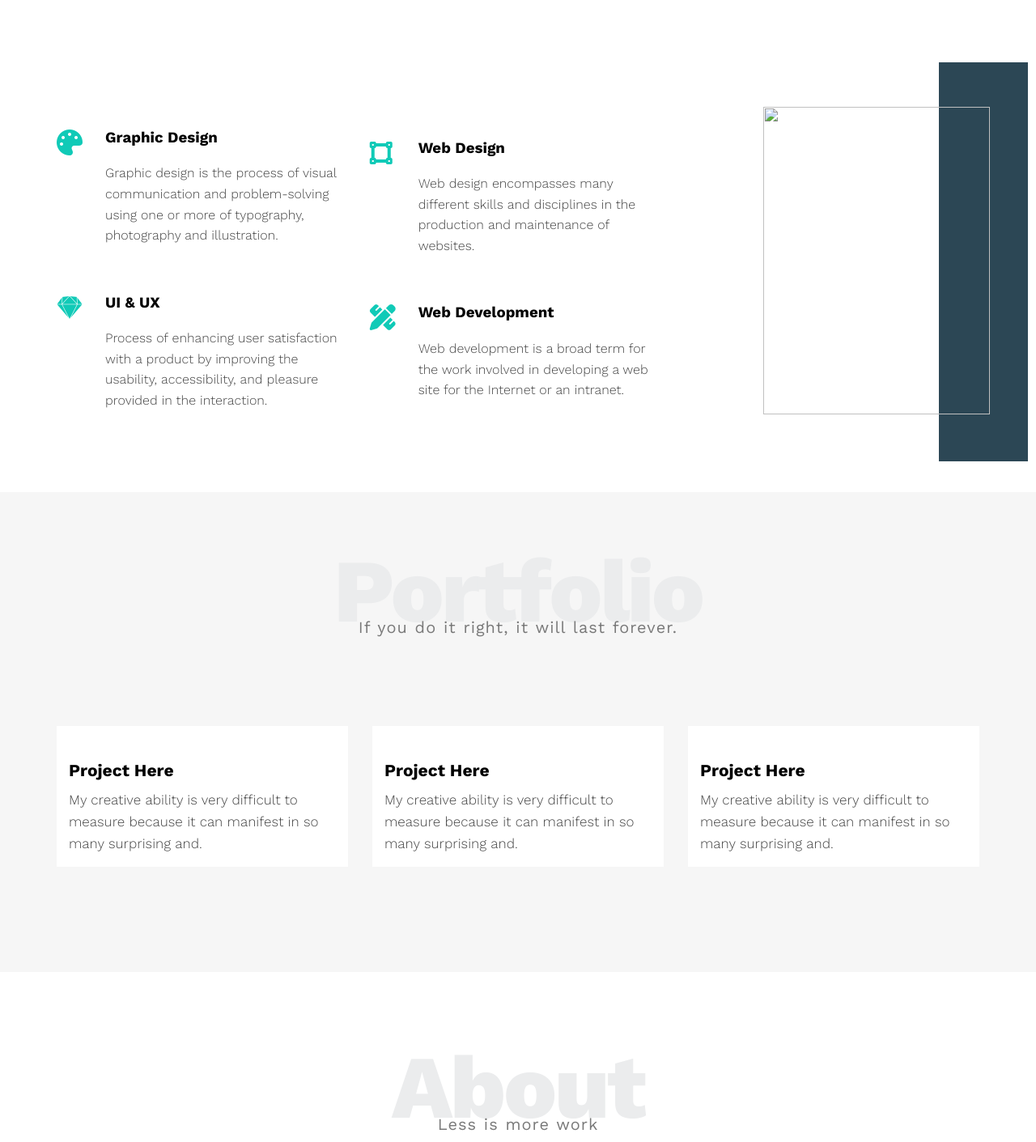
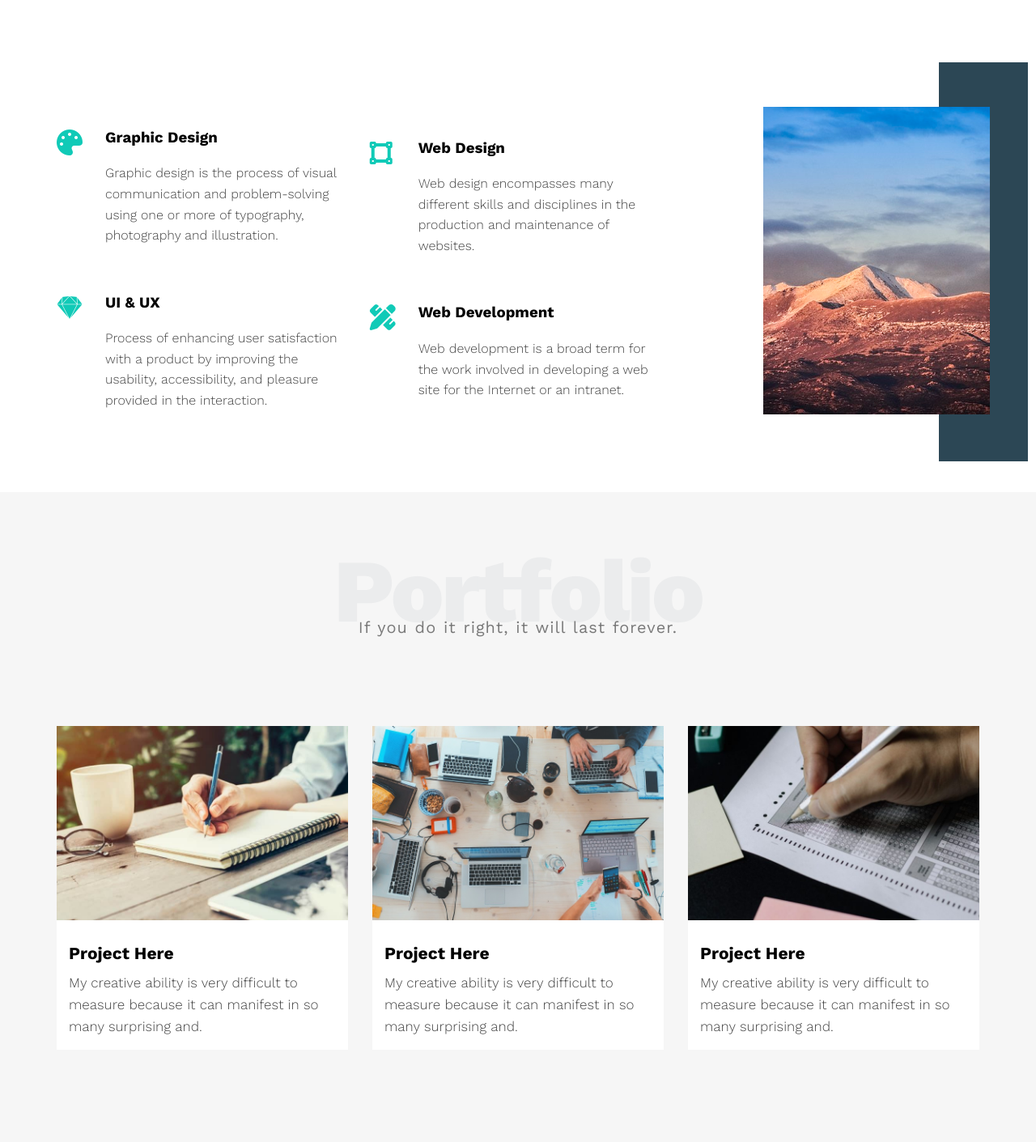
Before and after one commit to AhmAd-bAkr1/HTML_AND_CSS_template_One, a plain HTML site: page project1.html in a window 1280 px wide. Shown: the part 1383-2794 px from the top of the page at 81% size. Drawn offline with nearby package versions, Linux system fonts and the light colour scheme; files that its build step writes are made by us from their sources; files whose address does not match are found by name.

Commit message:
edit in fiels

```diff
--- a/Css/project.css
+++ b/Css/project.css
@@ -187,7 +187,7 @@ body {
 /* End Header */
 /* Start landing */
 .landing {
-    background-image: url(../landing.jpg);
+    background-image: url(../imgs/landing.jpg);
     background-size: cover;
     height: calc(100vh - 68px);
     position: relative;
--- a/html/project1.html
+++ b/project1.html
@@ -121,7 +121,7 @@
             </div>
             <div class="Serv3">
                 <div class="image imagea">
-                    <img src="services.jpg" alt="">
+                    <img src="imgs/services.jpg" alt="">
                 </div>
             </div>
 
@@ -134,7 +134,7 @@
         <p>If you do it right, it will last forever.</p>
         <div class="container">
             <div class="child2">
-                <img src="portfolio-1.jpg" alt="">
+                <img src="imgs/portfolio-1.jpg" alt="">
                 <div class="tecxt">
                 <h3>Project Here</h3>
                 <p>My creative ability is very difficult to measure because it can manifest in so many surprising and.</p>
@@ -142,7 +142,7 @@
             </div>
 
             <div class="child2">
-                <img src="portfolio-2.jpg" alt="">
+                <img src="imgs/portfolio-2.jpg" alt="">
                 <div class="tecxt">
                 <h3>Project Here</h3>
                 <p>My creative ability is very difficult to measure because it can manifest in so many surprising and.</p>
@@ -150,7 +150,7 @@
             </div>
 
             <div class="child2">
-                <img src="portfolio-3.jpg" alt="">
+                <img src="imgs/portfolio-3.jpg" alt="">
                 <div class="tecxt">
                 <h3>Project Here</h3>
                 <p>My creative ability is very difficult to measure because it can manifest in so many surprising and.</p>
@@ -165,7 +165,7 @@
     <p>Less is more work</p>
     <div class="container">
         <div class="image">
-            <img src="about.jpg" alt="">
+            <img src="imgs/about.jpg" alt="">
         </div>
 
         <div class="text">
```
